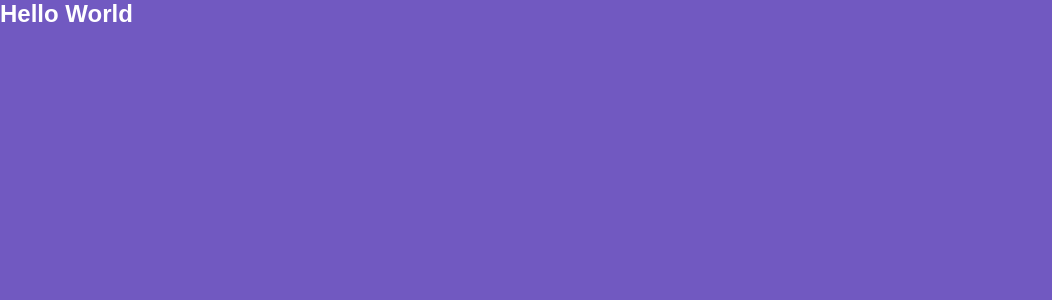
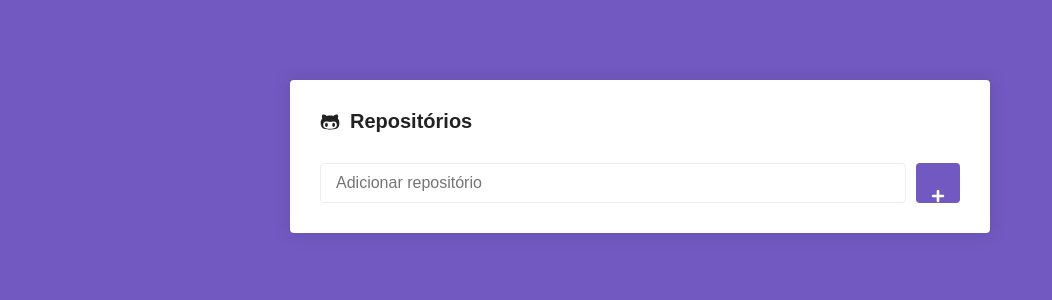
Before and after one commit to leohmoraes/rocketseat-05, a React (Create React App) app: page / in a window 1280 px wide. Shown: the top 300 px of the page, without its empty margins (0-1052 px from the left). Built offline with nearby package versions, Linux system fonts and the light colour scheme.

Commit message:
06 - Estilizando página Main https://github.com/leohmoraes/rocketseat-05/issues/6

```diff
--- a/package.json
+++ b/package.json
@@ -5,6 +5,7 @@
   "dependencies": {
     "react": "^16.9.0",
     "react-dom": "^16.9.0",
+    "react-icons": "^3.7.0",
     "react-router-dom": "^5.0.1",
     "react-scripts": "3.1.1",
     "styled-components": "^4.4.0"
--- a/src/App.js
+++ b/src/App.js
@@ -7,9 +7,9 @@
 function App() {
   return (
     <>
+      <Routes />
       <GlobalStyle />
-      <Routes />
-    </>
+     </>
   );
 }
 
--- a/src/pages/Main/index.js
+++ b/src/pages/Main/index.js
@@ -1,7 +1,27 @@
 import React from 'react';
 
-import { Title } from "./styles";
+import { FaGithubAlt, FaPlus } from "react-icons/fa"; //pacote com fontes de icones Font-Awesome... Icones
+
+import { Container, Form, SubmitButton } from "./styles";
 
 export default function Main() {
-  return <Title>Hello World</Title>;
+  return (
+    <Container>
+      <h1>
+        <FaGithubAlt />
+        Repositórios
+      </h1>
+
+      <Form onSubmit={() => {}}>
+        <input
+          type="text"
+          placeholder= "Adicionar repositório"
+        />
+
+        <SubmitButton disabled>
+            <FaPlus color="#FFF" size={14} />
+        </SubmitButton>
+      </Form>
+    </Container>
+    )
 }
--- a/src/pages/Main/styles.js
+++ b/src/pages/Main/styles.js
@@ -1,7 +1,50 @@
 import styled from "styled-components";
 
-export const Title = styled.h1`
+export const Container = styled.div`
+  max-width: 700px; /* largura maxima, no resize da janela */
+  background: #FFF;
+  border-radius: 4px;
+  box-shadow: 0 0 20px rgba(0,0,0, 0.1); /* sombra leve no lado de fora do box */
+  padding: 30px;
+  margin: 80px auto; /* margin top,bottom com 80px e centralizado nas laterais */
 
-    color: #FFF;
+  h1 {
+    font-size: 20px;
+    display: flex;
+    align-items: center; /* icone e texto centralizados */
+    flex-direction: row; /* icone e texto centralizados */
 
+    svg {
+      margin-right: 10px;
+    }
+  }
 `;
+
+export const Form = styled.form`
+  margin-top: 30px;
+  display: flex;
+  flex-direction: row;
+
+  input {
+    flex:1; /* ocupe todo o espaco disponivel */
+    border: 1px solid #eee;
+    padding: 10px 15px;
+    border-radius: 4px;
+    font-size: 16px;
+  }
+`;
+
+export const SubmitButton = styled.button.attrs({
+  type: 'submit',
+})`
+  background: #7159c1;
+  border: 0;
+  padding: 0 15px;
+  margin-left: 10px;
+  border-radius: 4px;
+
+  /* sempre alinhado ao centro */
+  display: flex;
+  justify-content: center;
+  align-items: flex-end;
+`;
```
